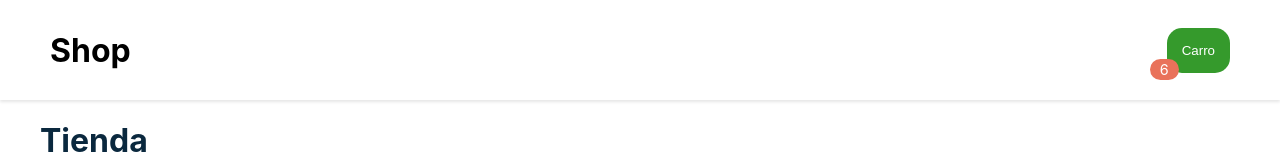
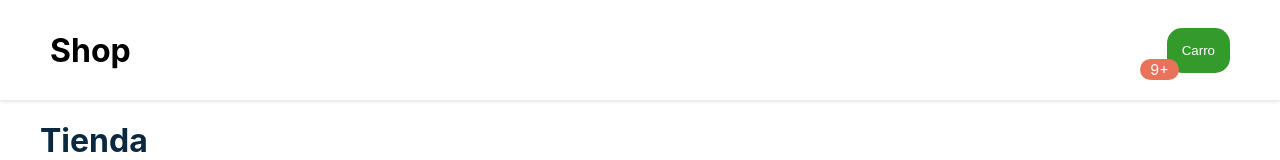
Before and after one commit to aljorgevi/class-based-react-app, a React (Create React App) app: page / in a window 1280 px wide. Shown: the top 160 px of the page. Built offline with nearby package versions, Linux system fonts and the light colour scheme.

Commit message:
add bubble logic

```diff
--- a/src/components/BubbleAlert.js
+++ b/src/components/BubbleAlert.js
@@ -12,7 +12,12 @@ const styles = {
 };
 
 export default class BubbleAlert extends Component {
+  getNumber(n) {
+    if (!n) return "";
+    return n > 9 ? "9+" : n;
+  }
   render() {
-    return <span style={styles.bubbleAlert}>6</span>;
+    const { value } = this.props;
+    return <span style={styles.bubbleAlert}>{this.getNumber(value)}</span>;
   }
 }
--- a/src/components/Carro.js
+++ b/src/components/Carro.js
@@ -1,5 +1,5 @@
-import {Component} from "react"
-import BubbleAlert from "./BubbleAlert"
+import { Component } from "react";
+import BubbleAlert from "./BubbleAlert";
 
 const styles = {
   carro: {
@@ -8,26 +8,24 @@ const styles = {
     border: "none",
     padding: "15px",
     borderRadius: "15px",
-        cursor: "pointer"
+    cursor: "pointer",
   },
   bubble: {
     position: "relative",
     left: 12,
-        top: 20
-    }
-}
+    top: 20,
+  },
+};
 
 export default class Carro extends Component {
   render() {
     return (
       <div>
         <span style={styles.bubble}>
-                    <BubbleAlert />
+          <BubbleAlert value={10} />
         </span>
-                <button style={styles.carro}>
-                    Carro
-                </button>
+        <button style={styles.carro}>Carro</button>
       </div>
-        )
+    );
   }
 }
```
Lines whose indentation alone changed are shown as unchanged.
